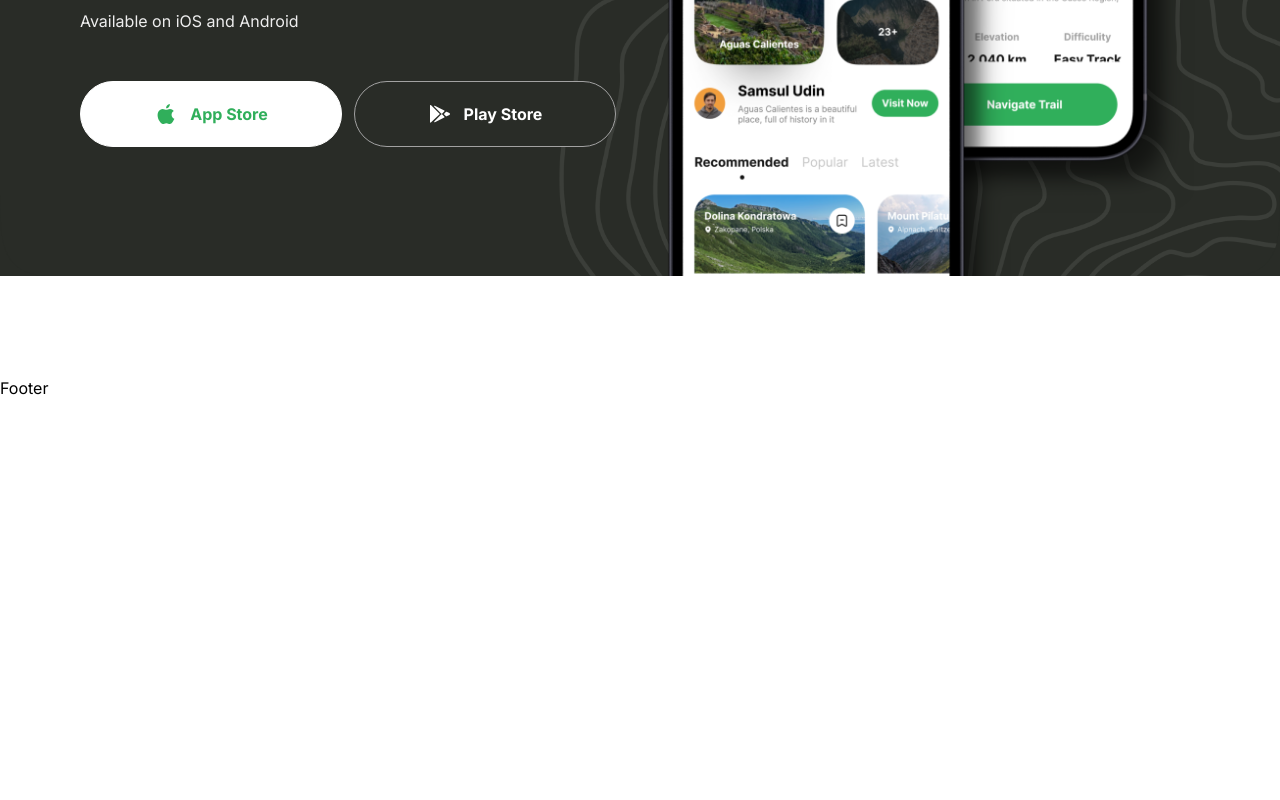
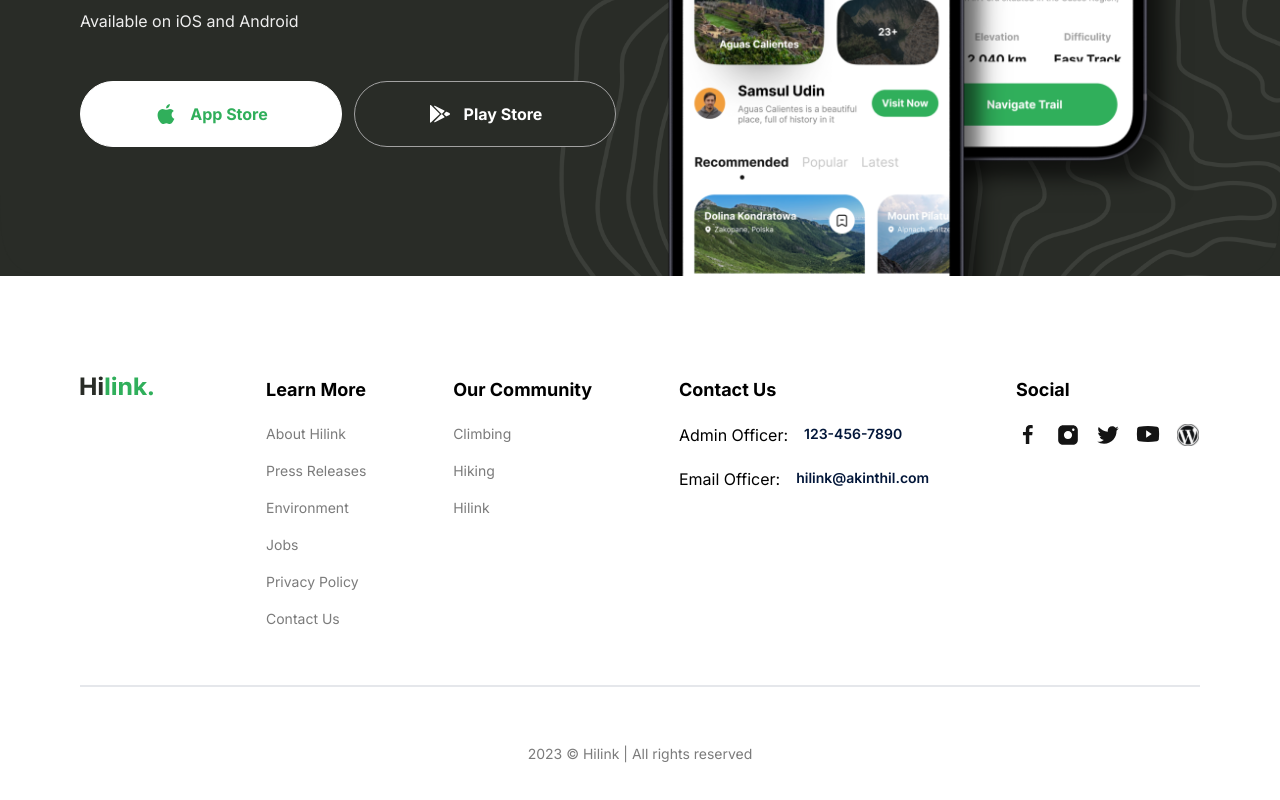
Before and after one commit to lyubomiriliev/Travel-App-NextJS, a Next.js app: page / in a window 1280 px wide. Shown: the part 4093-4893 px from the top of the page. Before the commit the page ends 4493 px from the top, so only its background shows below. Built offline with nearby package versions, Linux system fonts and the light colour scheme.

Commit message:
Footer section done

```diff
--- a/components/Footer.tsx
+++ b/components/Footer.tsx
@@ -1,7 +1,81 @@
+import { FOOTER_CONTACT_INFO, FOOTER_LINKS, SOCIALS } from "@/constants";
+import Image from "next/image";
+import Link from "next/link";
 import React from "react";
 
 const Footer = () => {
-  return <div>Footer</div>;
+  return (
+    <footer className="flexCenter mb-24">
+      <div className="padding-container max-container flex w-full flex-col gap-14">
+        <div className="flex flex-col items-start justify-center gap-[10%] md:flex-row">
+          <Link href="/" className="mb-10">
+            <Image src="/hilink-logo.svg" alt="logo" width={74} height={29} />
+          </Link>
+
+          <div className="flex flex-wrap gap-10 sm:justify-between md:flex-1">
+            {FOOTER_LINKS.map((columns) => (
+              <FooterColumn title={columns.title}>
+                <ul className="regular-14 flex flex-col gap-4 text-gray-30">
+                  {columns.links.map((link) => (
+                    <Link href="/" key={link}>
+                      {link}
+                    </Link>
+                  ))}
+                </ul>
+              </FooterColumn>
+            ))}
+
+            <div className="flex flex-col gap-5">
+              <FooterColumn title={FOOTER_CONTACT_INFO.title}>
+                {FOOTER_CONTACT_INFO.links.map((link) => (
+                  <Link
+                    href="/"
+                    key={link.label}
+                    className="flex gap-4 md:flex-col lg:flex-row"
+                  >
+                    <p className="whitespace-nowrap">{link.label}:</p>
+                    <p className="medium-14 whitespace-nowrap text-blue-70">
+                      {link.value}
+                    </p>
+                  </Link>
+                ))}
+              </FooterColumn>
+            </div>
+            <div className="flex flex-col gap-5">
+              <FooterColumn title={SOCIALS.title}>
+                <ul className="regular-14 flex gap-4 text-gray-30">
+                  {SOCIALS.links.map((link) => (
+                    <Link href={link} key={link}>
+                      <Image src={link} alt="logo" width={24} height={24} />
+                    </Link>
+                  ))}
+                </ul>
+              </FooterColumn>
+            </div>
+          </div>
+        </div>
+
+        <div className="border bg-gray-20" />
+        <p className="regular-14 w-full text-center text-gray-30">
+          2023 &copy; Hilink | All rights reserved
+        </p>
+      </div>
+    </footer>
+  );
+};
+
+type FooterColumnProps = {
+  title: string;
+  children: React.ReactNode;
+};
+
+const FooterColumn = ({ title, children }: FooterColumnProps) => {
+  return (
+    <div className="flex flex-col gap-5">
+      <h4 className="bold-18 whitespace-nowrap">{title}</h4>
+      {children}
+    </div>
+  );
 };
 
 export default Footer;
--- a/constants/index.ts
+++ b/constants/index.ts
@@ -62,7 +62,7 @@
     },
     {
       title: 'Our Community',
-      links: ['Climbing xixixi', 'Hiking hilink', 'Hilink kinthill'],
+      links: ['Climbing ', 'Hiking ', 'Hilink '],
     },
   ];
 
```
